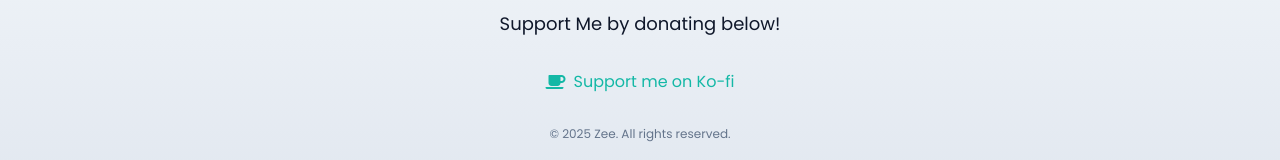
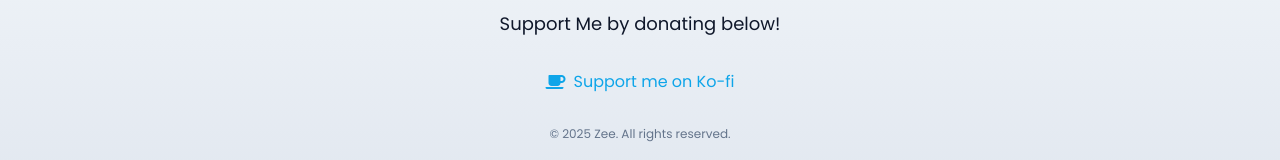
Before and after one commit to seriie/react-portofolio, a React (Vite) app: page / in a window 1280 px wide. Shown: the part 2831-2991 px from the top of the page. Built offline with nearby package versions, Linux system fonts and the light colour scheme; no server answers.

Commit message:
re design contact n footer

```diff
--- a/src/components/contact/Contact.jsx
+++ b/src/components/contact/Contact.jsx
@@ -148,8 +148,8 @@
         <button
           type="submit"
           className={`w-full ${
-            theme === "dark" ? "bg-teal-500" : "bg-sky-500"
-          } text-white py-3 px-4 rounded-lg font-semibold hover:bg-teal-600 transition duration-300 focus:outline-none focus:ring-2 focus:ring-teal-400`}
+            theme === "dark" ? "bg-teal-500 hover:bg-teal-600" : "bg-sky-500 hover:bg-sky-600"
+          } text-white py-3 px-4 rounded-lg font-semibold transition duration-300 focus:outline-none focus:ring-2 focus:ring-teal-400`}
         >
           {contact.send}
         </button>
--- a/src/components/footer/Footer.jsx
+++ b/src/components/footer/Footer.jsx
@@ -38,10 +38,10 @@
         <a
           href="https://ko-fi.com/justacoders"
           target="_blank"
-          className="flex items-center space-x-2 text-teal-500 hover:text-teal-400 transition-colors duration-300"
+          className={`flex items-center space-x-2 ${theme === "dark" ? 'text-teal-500 hover:text-teal-400' : 'text-sky-500 hover:text-sky-400'} transition-colors duration-300`}
         >
           <i className="fas fa-coffee"></i>
-          <span className="text-base">{support.link}</span>
+          <span className={`text-base ${theme === "dark" ? 'text-teal-500' : 'text-sky-500'}`}>{support.link}</span>
         </a>
 
         <div className="text-xs text-slate-500">
```
